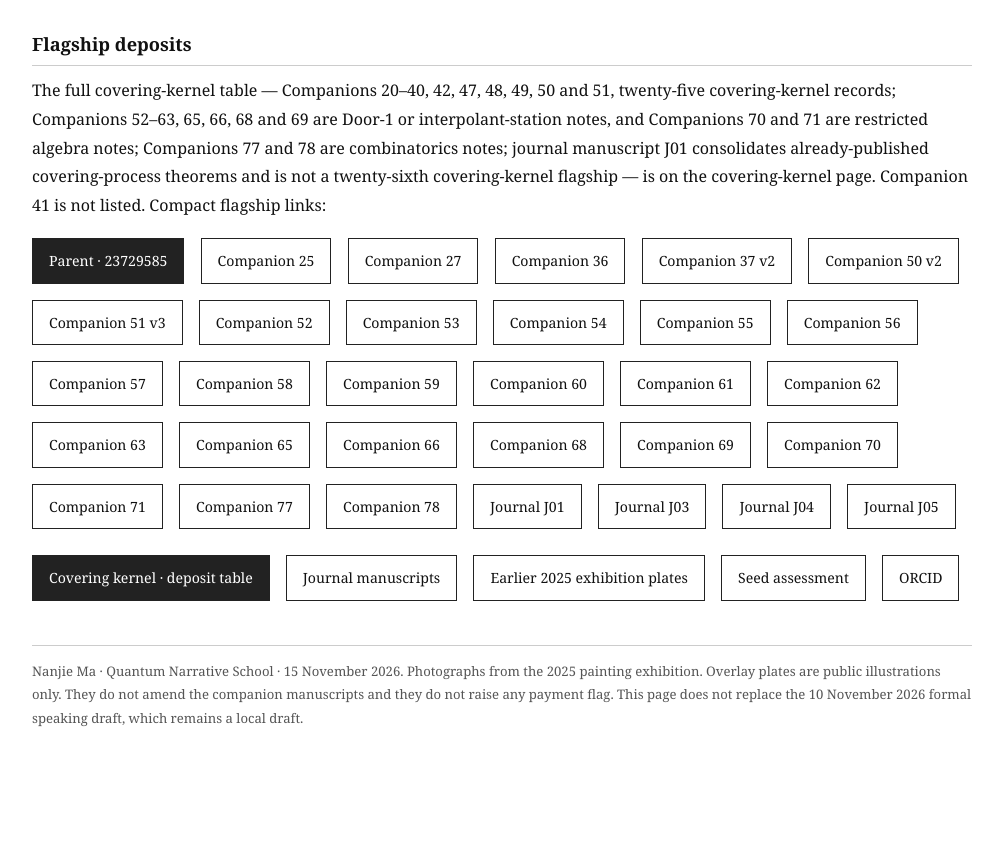
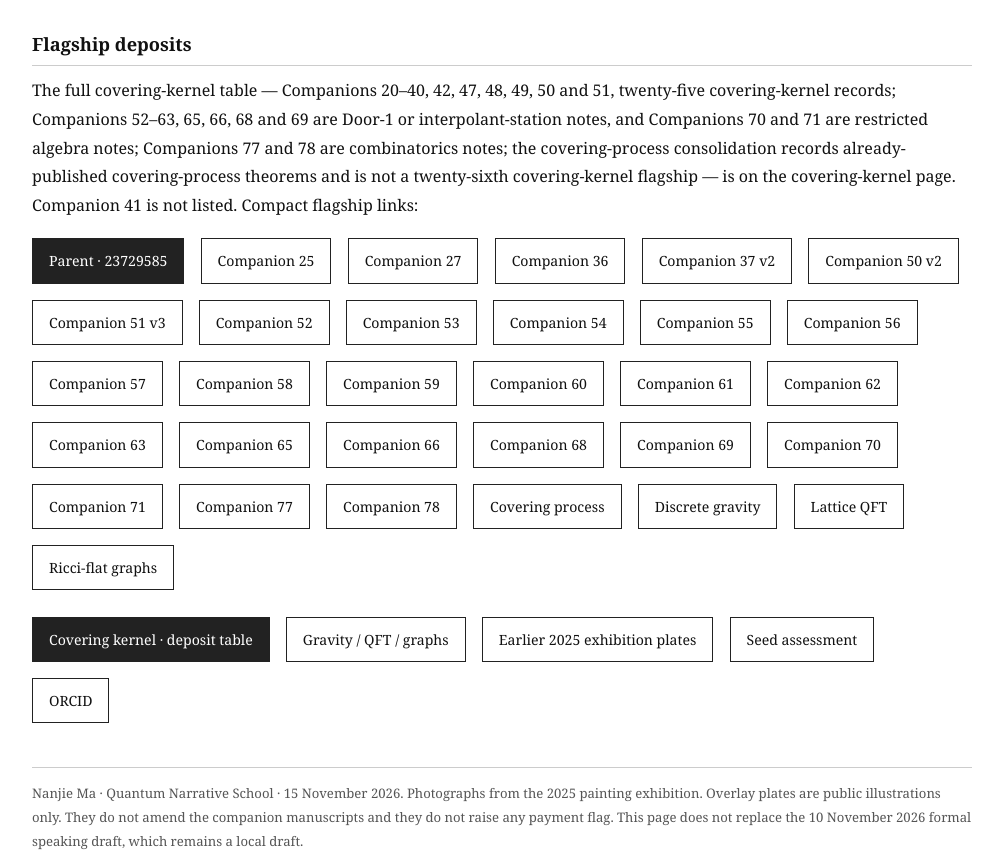
Before and after one commit to COZZE1/qns-website, a plain HTML site: page step-0-origin-en.html in a window 1280 px wide. Shown: the part 6981-7840 px from the top of the page, without its empty margins (138-1141 px from the left). Before the commit the page ends 7768 px from the top, so only its background shows below. Drawn offline with Linux system fonts and the light colour scheme.

Commit message:
Classify deposits by physical object, not journal track.
Co-authored-by: Cursor <cursoragent@cursor.com>

```diff
--- a/step-0-origin-en.html
+++ b/step-0-origin-en.html
@@ -129,10 +129,10 @@ The object is a seed-station family <i>F</i>. It is not a later complete univers
   <li>Loewner rigidity of rank-two faces, a Schur thin-layer volume factor, and a spin-two exclusion on the fundamental embedding of a quantum effect algebra; FLRW matching is a reconstruction convention not Einstein; unique-face Lorentz Einstein leftover occupancy not claimed; not a covering-kernel flagship (Companion 71). Occupying leftover interpolating sequential type by that hunt is too loose. Covering births are not spacetime events.</li>
   <li>A sharp 8/21 balance gap for series-parallel posets, generating functions of Cov(2,2) series-parallel orders, and plane Hasse drawings of bounded degree (Companion 77). Occupying leftover interpolating sequential type by that hunt is too loose. Covering births are not spacetime events.</li>
   <li>Height-two Minkowski orders below the Radon threshold in 2+1 and 3+1 dimensions, and a rooted Cov(2,2) host (Companion 78). Minkowski flags of the catalog hosts are not claimed. Occupying leftover interpolating sequential type by that hunt is too loose. Covering births are not spacetime events.</li>
-  <li>The covering process: recognition, enumeration, path-entropy, and singularity to Poisson sprinkling (journal manuscript J01). Journal-track consolidation, not a companion number. Covering-kernel flagship catalogue remains 25. Occupying leftover interpolating sequential type by that consolidation is too loose. Covering births are not spacetime events.</li>
-  <li>Exact discrete linearized and nonlinear gravity, binary black-hole initial data, real-time 3D quasinormal ringdown, curved-horizon entanglement, and inflationary perturbations on stipulated irregular 3D Poisson Voronoi--Delaunay complexes (journal manuscript J03). Standard-B stipulated host. Not derived from a covering kernel. Not a covering-kernel flagship. Occupying leftover interpolating sequential type by that host is too loose. Covering births are not spacetime events.</li>
-  <li>Two-body local quantum circuits, Ginsparg--Wilson overlap topology, unquenched dynamical Schwinger anomaly splitting, non-perturbative SU(3) confinement and Z<sub>3</sub> transition, and curved-horizon fermion entanglement on stipulated irregular Poisson Voronoi meshes (journal manuscript J04). Standard-B stipulated host. Not derived from a covering kernel. Not a covering-kernel flagship. Occupying leftover interpolating sequential type by that host is too loose. Covering births are not spacetime events.</li>
-  <li>Spontaneous crystallization of a zero-defect Ricci-flat two-manifold on stipulated coordinate-free k-regular graphs, three naive-action kill-gates, and the three-dimensional glassy frontier (journal manuscript J05). Standard-B stipulated host. Not derived from a covering kernel. Not a covering-kernel flagship. Occupying leftover interpolating sequential type by that host is too loose. Covering births are not spacetime events.</li>
+  <li>The covering process: recognition, enumeration, path-entropy, and singularity to Poisson sprinkling. Consolidation of already-published covering-process theorems, not a companion number. Listed on the covering-kernel page. Covering-kernel flagship catalogue remains 25. Occupying leftover interpolating sequential type by that consolidation is too loose. Covering births are not spacetime events.</li>
+  <li>Exact discrete linearized and nonlinear gravity, binary black-hole initial data, real-time 3D quasinormal ringdown, curved-horizon entanglement, and inflationary perturbations on stipulated irregular 3D Poisson Voronoi--Delaunay complexes. Standard-B stipulated host. Not derived from a covering kernel. Not a covering-kernel flagship. Occupying leftover interpolating sequential type by that host is too loose. Covering births are not spacetime events.</li>
+  <li>Two-body local quantum circuits, Ginsparg--Wilson overlap topology, unquenched dynamical Schwinger anomaly splitting, non-perturbative SU(3) confinement and Z<sub>3</sub> transition, and curved-horizon fermion entanglement on stipulated irregular Poisson Voronoi meshes. Standard-B stipulated host. Not derived from a covering kernel. Not a covering-kernel flagship. Occupying leftover interpolating sequential type by that host is too loose. Covering births are not spacetime events.</li>
+  <li>Spontaneous crystallization of a zero-defect Ricci-flat two-manifold on stipulated coordinate-free k-regular graphs, three naive-action kill-gates, and the three-dimensional glassy frontier. Standard-B stipulated host. Not derived from a covering kernel. Not a covering-kernel flagship. Occupying leftover interpolating sequential type by that host is too loose. Covering births are not spacetime events.</li>
 </ul>
 
 <h2>The boundary, stated</h2>
@@ -172,7 +172,7 @@ Those negatives stay on the record. They are not rewritten as payment.
 
 <h2>Flagship deposits</h2>
 <p>
-The full covering-kernel table — Companions 20–40, 42, 47, 48, 49, 50 and 51, twenty-five covering-kernel records; Companions 52–63, 65, 66, 68 and 69 are Door-1 or interpolant-station notes, and Companions 70 and 71 are restricted algebra notes; Companions 77 and 78 are combinatorics notes; journal manuscript J01 consolidates already-published covering-process theorems and is not a twenty-sixth covering-kernel flagship — is on the covering-kernel page. Companion 41 is not listed. Compact flagship links:
+The full covering-kernel table — Companions 20–40, 42, 47, 48, 49, 50 and 51, twenty-five covering-kernel records; Companions 52–63, 65, 66, 68 and 69 are Door-1 or interpolant-station notes, and Companions 70 and 71 are restricted algebra notes; Companions 77 and 78 are combinatorics notes; the covering-process consolidation records already-published covering-process theorems and is not a twenty-sixth covering-kernel flagship — is on the covering-kernel page. Companion 41 is not listed. Compact flagship links:
 </p>
 <p>
 <a class="btn btn-dark" href="https://doi.org/10.5281/zenodo.23729585">Parent · 23729585</a>
@@ -202,14 +202,14 @@ The full covering-kernel table — Companions 20–40, 42, 47, 48, 49, 50 and 51
 <a class="btn" href="https://doi.org/10.5281/zenodo.24445493">Companion 71</a>
 <a class="btn" href="https://doi.org/10.5281/zenodo.24484692">Companion 77</a>
 <a class="btn" href="https://doi.org/10.5281/zenodo.24484766">Companion 78</a>
-<a class="btn" href="https://doi.org/10.5281/zenodo.24489947">Journal J01</a>
-<a class="btn" href="https://doi.org/10.5281/zenodo.24569638">Journal J03</a>
-<a class="btn" href="https://doi.org/10.5281/zenodo.24569757">Journal J04</a>
-<a class="btn" href="https://doi.org/10.5281/zenodo.24569891">Journal J05</a>
+<a class="btn" href="https://doi.org/10.5281/zenodo.24489947">Covering process</a>
+<a class="btn" href="https://doi.org/10.5281/zenodo.24569638">Discrete gravity</a>
+<a class="btn" href="https://doi.org/10.5281/zenodo.24569757">Lattice QFT</a>
+<a class="btn" href="https://doi.org/10.5281/zenodo.24569891">Ricci-flat graphs</a>
 </p>
 <p>
 <a class="btn btn-dark" href="covering-kernel-on-record-en.html">Covering kernel · deposit table</a>
-<a class="btn" href="journal-manuscripts-on-record-en.html">Journal manuscripts</a>
+<a class="btn" href="stipulated-hosts-on-record-en.html">Gravity / QFT / graphs</a>
 <a class="btn" href="covering-kernel-exhibition-2025-en.html">Earlier 2025 exhibition plates</a>
 <a class="btn" href="covering-kernel-seed-assessment-en.html">Seed assessment</a>
 <a class="btn" href="https://orcid.org/0009-0002-4415-1209">ORCID</a>
```
